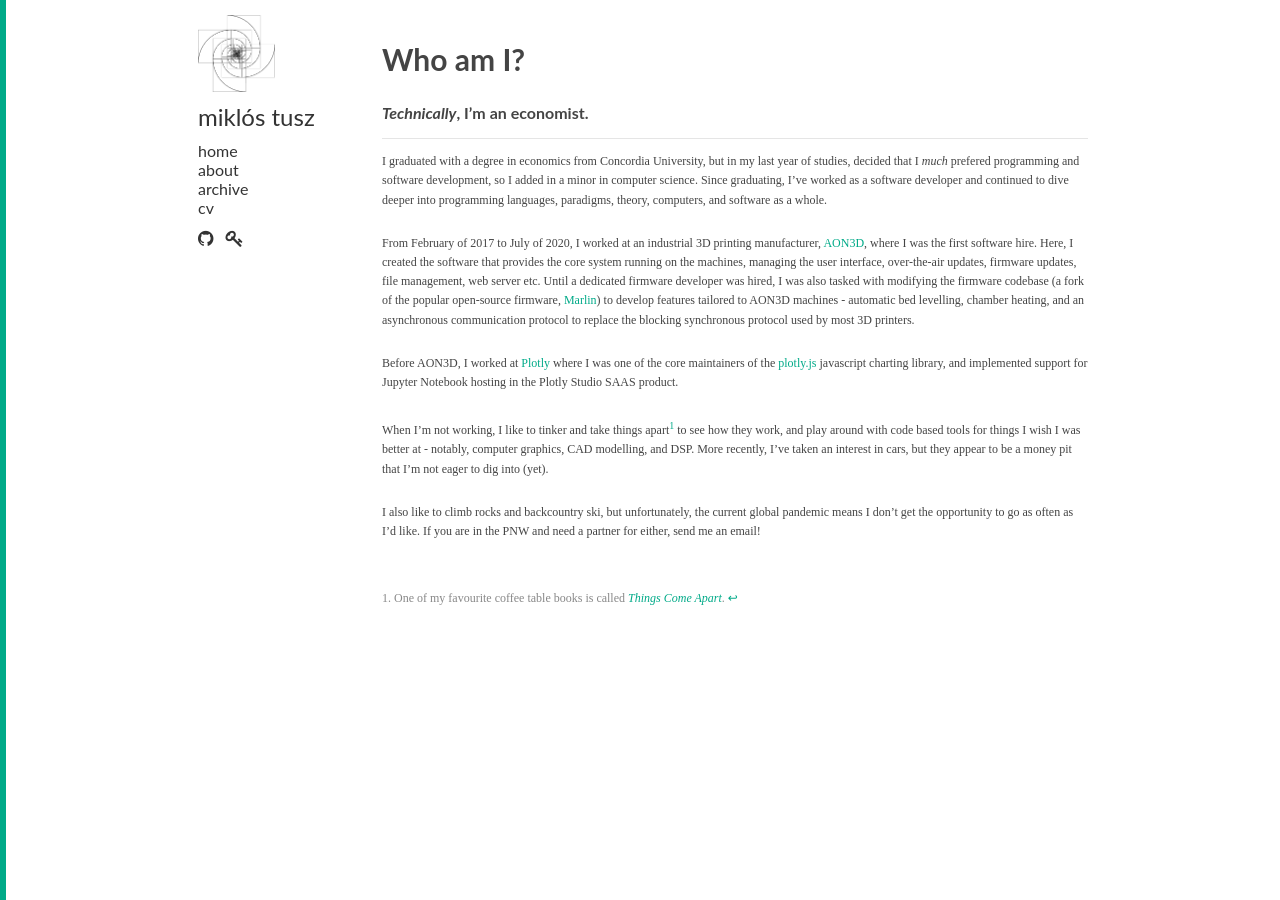
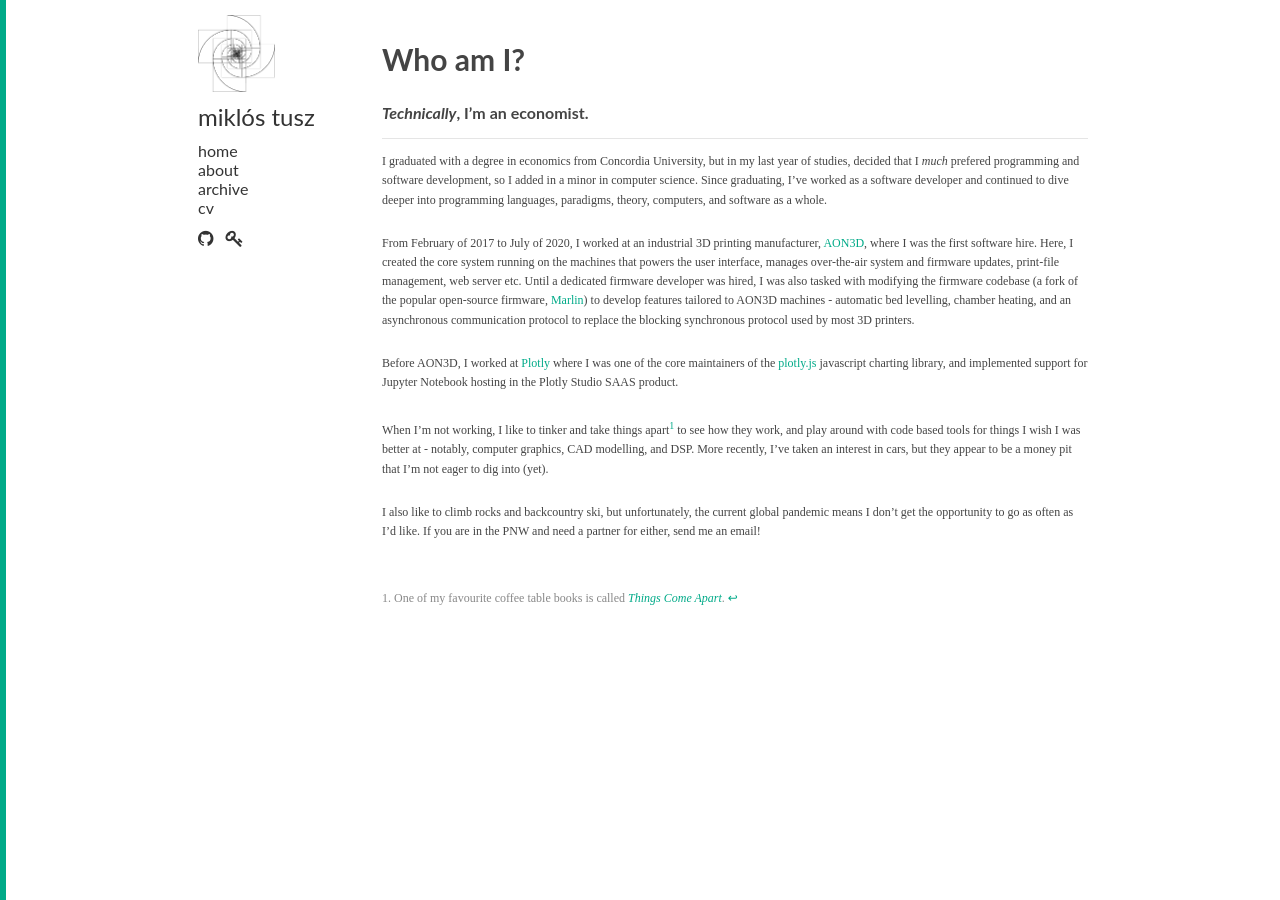
Before and after one commit to mdtusz/blog, a Jekyll site: the page built from about.md, in a window 1280 px wide. Built offline with Jekyll 4.4.1, drawn with Linux system fonts in a browser that asks for light colours; some web fonts are replaced.

Commit message:
Reword about page

```diff
--- a/about.md
+++ b/about.md
@@ -13,7 +13,7 @@ I graduated with a degree in economics from Concordia University, but in my last
 Since graduating, I've worked as a software developer and continued to dive deeper into programming languages, paradigms, theory, computers, and software as a whole.
 
 From February of 2017 to July of 2020, I worked at an industrial 3D printing manufacturer, [AON3D](https://www.aon3d.com), where I was the first software hire.
-Here, I created the software that provides the core system running on the machines, managing the user interface, over-the-air updates, firmware updates, file management, web server etc.
+Here, I created the core system running on the machines that powers the user interface, manages over-the-air system and firmware updates, print-file management, web server etc.
 Until a dedicated firmware developer was hired, I was also tasked with modifying the firmware codebase (a fork of the popular open-source firmware, [Marlin](https://github.com/MarlinFirmware/Marlin)) to develop features tailored to AON3D machines - automatic bed levelling, chamber heating, and an asynchronous communication protocol to replace the blocking synchronous protocol used by most 3D printers.
 
 Before AON3D, I worked at [Plotly](https://plot.ly) where I was one of the core maintainers of the [plotly.js](https://github.com/plotly/plotly.js) javascript charting library, and implemented support for Jupyter Notebook hosting in the Plotly Studio SAAS product.
```
